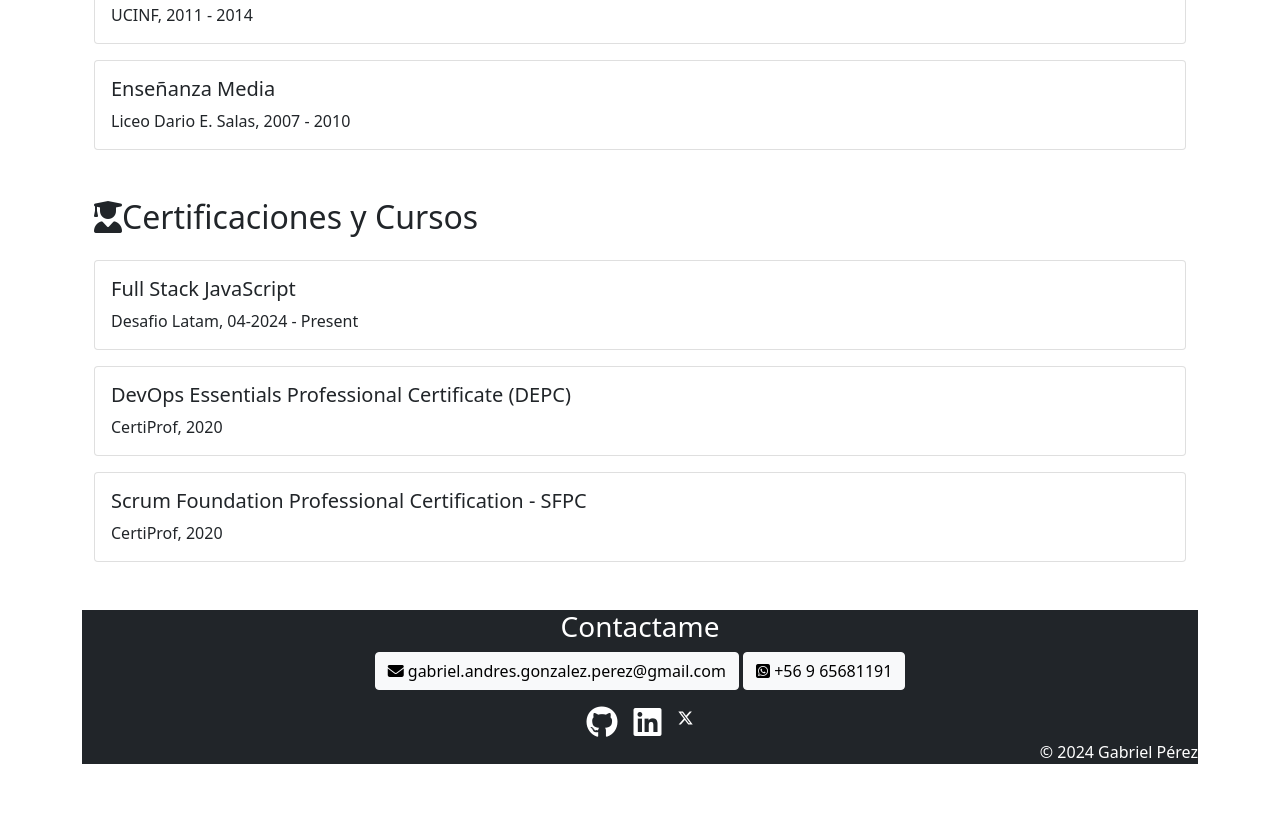
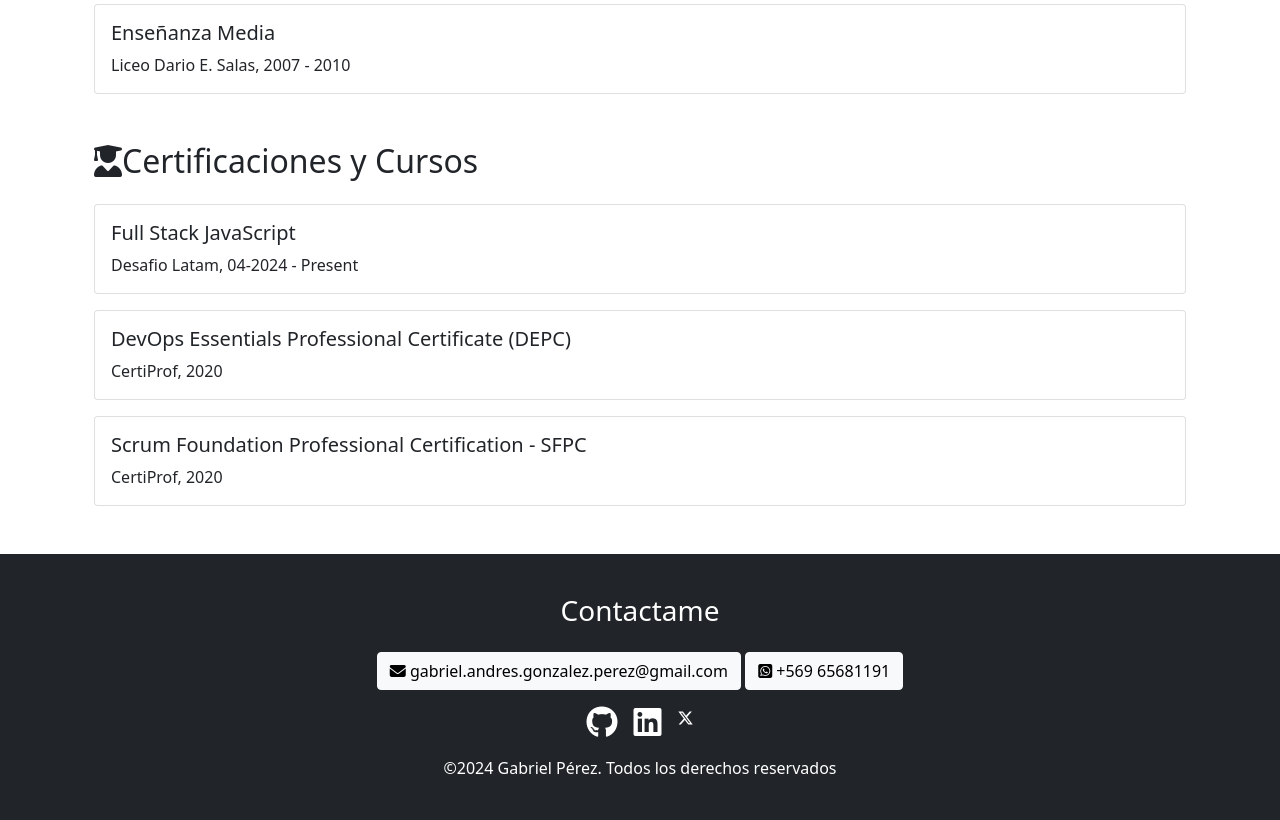
Before and after one commit to gabrielpgonzalez/curriculum-portafolio, a plain HTML site: page index.html in a window 1280 px wide. Shown: the part 1914-2734 px from the top of the page. Before the commit the page ends 2694 px from the top, so only its background shows below. Drawn offline with nearby package versions, Linux system fonts and the light colour scheme; files that its build step writes are made by us from their sources.

Commit message:
mejorando detalles

```diff
--- a/assets/css/style.css
+++ b/assets/css/style.css
@@ -0,0 +1,13 @@
+body {
+  display: flex;
+  flex-direction: column;
+  min-height: 100%S;
+  margin: 0;
+  margin-bottom: 40px;
+}
+
+footer {
+    position: relative;
+    bottom: 0;
+    width: 100%;
+  }
--- a/index.html
+++ b/index.html
@@ -17,11 +17,14 @@
       integrity="sha384-ka7Sk0Gln4gmtz2MlQnikT1wXgYsOg+OMhuP+IlRH9sENBO0LRn5q+8nbTov4+1p"
       crossorigin="anonymous"
     ></script>
-    <script src="https://kit.fontawesome.com/d151ec99fa.js" crossorigin="anonymous"></script>
+    <script
+      src="https://kit.fontawesome.com/d151ec99fa.js"
+      crossorigin="anonymous"
+    ></script>
   </head>
   <body>
     <!--Barra de navegación y menú-->
-    <nav class="navbar navbar-expand-lg navbar-dark bg-dark">
+    <nav class="navbar navbar-expand-lg navbar-dark bg-dark fixed-top">
       <div class="container-fluid">
         <a class="navbar-brand" href="#">Curriculum Vitae</a>
         <button
@@ -49,10 +52,16 @@
               <a href="#work" class="nav-link active text-white">Trabajos</a>
             </li>
             <li>
-              <a href="#education" class="nav-link active text-white">Estudios</a>
+              <a href="#education" class="nav-link active text-white"
+                >Estudios</a
+              >
             </li>
             <li>
-              <a href="#certifications&courses" class="nav-link active text-white">Cursos</a>
+              <a
+                href="#certifications&courses"
+                class="nav-link active text-white"
+                >Cursos</a
+              >
             </li>
             <li>
               <a href="#contacto" class="btn text-white bg-dark">Contactar</a>
@@ -78,11 +87,8 @@
                 <h2 class="display-6">Tecnico Informatico</h2>
                 <section class="pt-3">
                   <h3>Acerca de mi</h3>
-                  <p class="text-muted">
-                    Me encanta mantenerme aprendiendo distintas cosas y por esto
-                    es que elegí el camino del mundo de TI.
-                    <br />
-
+                  <p>
+                    Me encanta mantenerme aprendiendo distintas cosas y por esto es que elegí el camino del mundo de TI.
                   </p>
                 </section>
               </div>
@@ -93,7 +99,8 @@
 
       <section id="work" class="container my-5">
         <h2 class="text-start mb-4">
-          <i class="fa-sharp fa-solid fa-business-time fa-2xg"></i>Experiencia Laboral
+          <i class="fa-sharp fa-solid fa-business-time fa-2xg"></i>Experiencia
+          Laboral
         </h2>
         <div class="card mb-3">
           <div class="card-body">
@@ -119,7 +126,9 @@
               <li>Administración Base de datos.</li>
               <li>Soporte Nivel 1, 2 y 3.</li>
               <li>Manejo de servidores.</li>
-              <li>Encargado de adquisicion de hardware para toda la empresa.</li>
+              <li>
+                Encargado de adquisicion de hardware para toda la empresa.
+              </li>
               <li>Tratar y negociar con proveedores de servicios.</li>
               <li>Manejo de Firewalls empresa.</li>
               <li>Reparación de Hardware.</li>
@@ -134,12 +143,18 @@
             <p>Descripción de las labores:</p>
             <ul>
               <li>Administración Sistema ERP</li>
-              <li>Responsable de la preparación de equipos para los usuarios, tanto a nivel de hardware y software.</li>
+              <li>
+                Responsable de la preparación de equipos para los usuarios,
+                tanto a nivel de hardware y software.
+              </li>
               <li>Reparación de hardware.</li>
               <li>Administración Servidores</li>
               <li>Administración de plataforma Office 365.</li>
               <li>Administración de consola de AV Kaspersky.</li>
-              <li>Responsable de indicar el hardware a entregar a los trabajadores según su cargo.</li>
+              <li>
+                Responsable de indicar el hardware a entregar a los trabajadores
+                según su cargo.
+              </li>
               <li>Soporte Presencial y remoto a usuarios.</li>
             </ul>
           </div>
@@ -159,7 +174,7 @@
 
         <div class="card mb-3">
           <div class="card-body">
-            <h5 class="card-title"> Egresado Ingenieria Informatica</h5>
+            <h5 class="card-title">Egresado Ingenieria Informatica</h5>
             <p class="card-text">UCINF, 2011 - 2014</p>
           </div>
         </div>
@@ -174,7 +189,8 @@
 
       <section id="certifications&courses" class="container my-5">
         <h2 class="text-start mb-4">
-          <i class="fa-solid fa-user-graduate fa-2xg"></i>Certificaciones y Cursos
+          <i class="fa-solid fa-user-graduate fa-2xg"></i>Certificaciones y
+          Cursos
         </h2>
         <div class="card mb-3">
           <div class="card-body">
@@ -185,36 +201,55 @@
 
         <div class="card mb-3">
           <div class="card-body">
-            <h5 class="card-title">DevOps Essentials Professional Certificate (DEPC)</h5>
+            <h5 class="card-title">
+              DevOps Essentials Professional Certificate (DEPC)
+            </h5>
             <p class="card-text">CertiProf, 2020</p>
           </div>
         </div>
 
         <div class="card mb-3">
           <div class="card-body">
-            <h5 class="card-title">Scrum Foundation Professional Certification - SFPC</h5>
+            <h5 class="card-title">
+              Scrum Foundation Professional Certification - SFPC
+            </h5>
             <p class="card-text">CertiProf, 2020</p>
           </div>
         </div>
       </section>
-      <footer class="bg-dark text-white text-center">
-        <h3 id="contacto">Contactame</h3>
+    </main>
 
-        <p class="btn btn-light" href="mailto:gabriel.andres.gonzalez.perez@gmail.com"><i class="fas fa-envelope" href="mailto:gabriel.andres.gonzalez.perez@gmail.com"></i> gabriel.andres.gonzalez.perez@gmail.com</p>
-        <p class="btn btn-light" href="https://wa.me/56965681191"><i class="fa-brands fa-square-whatsapp"></i> +56 9 65681191</p>
-        <div class="d-flex justify-content-center">
-          <a href="https://github.com/gabrielpgonzalez" class="text-white mx-2" target="_blank">
+    <!--Footer-->
+    <footer class="bg-dark text-white text-center position-absolut p-4">
+      <h3 id="contacto" class="py-3">Contactame</h3>
+      <a href="mailto:gabriel.andres.gonzalez.perez@gmail.com" class="btn btn-light" role="button""><i
+        class="fas fa-envelope"
+        href="mailto:gabriel.andres.gonzalez.perez@gmail.com"
+      ></i>
+      gabriel.andres.gonzalez.perez@gmail.com</a>
+      <a href="https://wa.me/56965681191" class="btn btn-light" role="button" target="_blank"><i class="fa-brands fa-square-whatsapp"></i> +569 65681191</a>
+      <div class="d-flex justify-content-center py-3">
+        <a
+          href="https://github.com/gabrielpgonzalez"
+          class="text-white mx-2"
+          target="_blank"
+        >
           <i class="fab fa-github fa-2x"></i>
         </a>
-          <a href="https://www.linkedin.com/in/gabriel-andres-perez-gonzalez-b72648129/" class="text-white mx-2" target="_blank">
+        <a
+          href="https://www.linkedin.com/in/gabriel-andres-perez-gonzalez-b72648129/"
+          class="text-white mx-2"
+          target="_blank"
+        >
           <i class="fab fa-linkedin fa-2x"></i>
         </a>
         <a href="https://x.com/GAPG_93" class="text-white mx-2" target="_blank">
           <i class="fa-brands fa-x-twitter"></i>
         </a>
       </div>
+      <p class="text-center">
+        ©2024 Gabriel Pérez. Todos los derechos reservados
+      </p>
     </footer>
-
-      <p class="bg-dark text-white text-end">© 2024 Gabriel Pérez</p>
   </body>
 </html>
```
Also changed, not shown: portafolio.html (+16 -18 lines). Lines whose indentation alone changed are shown as unchanged.
